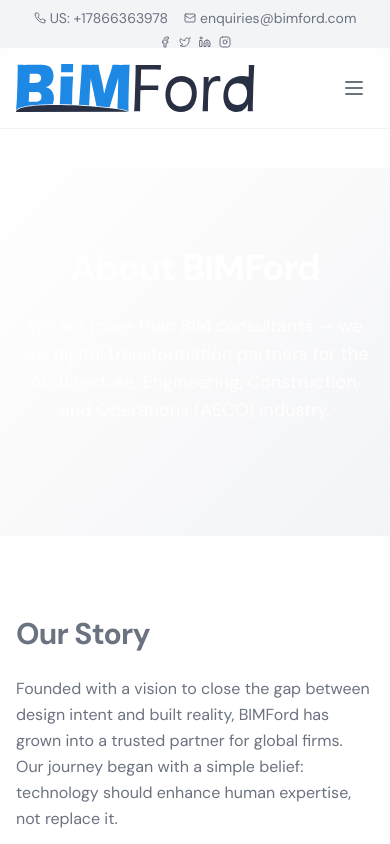
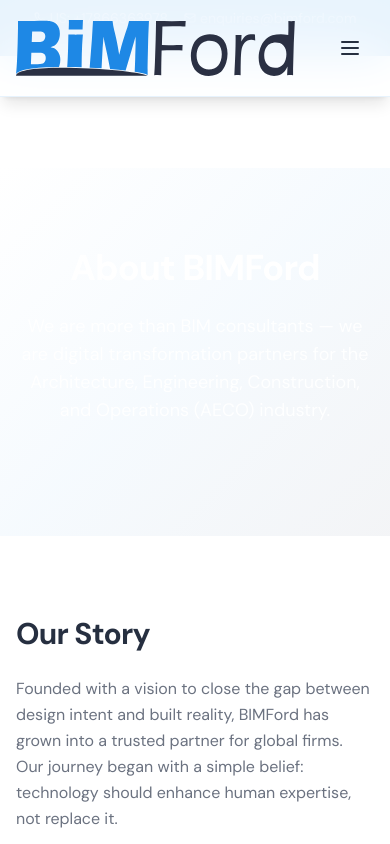
Before and after one commit to ahmadtechsdev/bimford-digital-evolution, a React (Vite) app: page /about in a window 390 px wide. Shown: the top 844 px of the page. Built offline with nearby package versions, Linux system fonts and the light colour scheme; the HTML template or start-up script is replaced by a standard one.

Commit message:
Refine UI with brand colors

```diff
--- a/package.json
+++ b/package.json
@@ -45,6 +45,7 @@
     "cmdk": "^1.1.1",
     "date-fns": "^3.6.0",
     "embla-carousel-react": "^8.6.0",
+    "framer-motion": "^12.23.22",
     "input-otp": "^1.4.2",
     "lucide-react": "^0.462.0",
     "next-themes": "^0.3.0",
--- a/src/components/layout/Header.tsx
+++ b/src/components/layout/Header.tsx
@@ -18,28 +18,28 @@ const Header = () => {
   const isActive = (path: string) => location.pathname === path;
 
   return (
-    <header className="fixed top-12 w-full bg-background/80 backdrop-blur-xl border-b border-border/50 z-50">
+    <header className="fixed top-0 w-full bg-background/90 backdrop-blur-xl border-b border-primary/10 z-50 shadow-lg">
       <div className="container mx-auto px-4 sm:px-6 lg:px-8">
-        <div className="flex justify-between items-center h-20">
+        <div className="flex justify-between items-center h-24">
           {/* Logo */}
-          <Link to="/" className="transition-transform hover:scale-105">
-            <img src={bimfordLogo} alt="BIMFord" className="h-12 w-auto" />
+          <Link to="/" className="transition-all duration-300 hover:scale-105 group">
+            <img src={bimfordLogo} alt="BIMFord" className="h-14 w-auto" />
           </Link>
 
           {/* Desktop Navigation */}
-          <nav className="hidden md:flex space-x-10">
+          <nav className="hidden md:flex space-x-12">
             {navigation.map((item) => (
               <Link
                 key={item.name}
                 to={item.href}
-                className={`text-sm font-semibold transition-all duration-200 relative group ${
+                className={`text-base font-bold transition-all duration-300 relative group underline-hover ${
                   isActive(item.href)
-                    ? 'text-foreground'
-                    : 'text-muted-foreground hover:text-foreground'
+                    ? 'text-primary'
+                    : 'text-foreground hover:text-primary'
                 }`}
               >
                 {item.name}
-                <span className={`absolute -bottom-2 left-0 h-0.5 bg-foreground transition-all duration-200 ${
+                <span className={`absolute -bottom-3 left-0 h-1 bg-primary rounded-full transition-all duration-300 ${
                   isActive(item.href) ? 'w-full' : 'w-0 group-hover:w-full'
                 }`}></span>
               </Link>
@@ -48,8 +48,8 @@ const Header = () => {
 
           {/* CTA Button */}
           <div className="hidden md:flex items-center space-x-4">
-            <Button variant="cta" size="sm" asChild>
-              <Link to="/contact">Get Started</Link>
+            <Button variant="default" size="default" asChild>
+              <Link to="/contact" className="font-bold">Get Started</Link>
             </Button>
           </div>
 
@@ -57,7 +57,7 @@ const Header = () => {
           <div className="md:hidden">
             <button
               onClick={() => setIsMenuOpen(!isMenuOpen)}
-              className="text-muted-foreground hover:text-foreground focus:outline-none transition-colors p-2 rounded-lg hover:bg-muted"
+              className="text-foreground hover:text-primary focus:outline-none transition-all duration-200 p-3 rounded-2xl hover:bg-primary/10"
             >
               {isMenuOpen ? <X className="h-6 w-6" /> : <Menu className="h-6 w-6" />}
             </button>
@@ -66,24 +66,24 @@ const Header = () => {
 
         {/* Mobile Navigation */}
         {isMenuOpen && (
-          <div className="md:hidden border-t border-border/50 bg-background/95 backdrop-blur-xl">
-            <div className="px-4 pt-4 pb-6 space-y-2">
+          <div className="md:hidden border-t border-primary/20 bg-background/95 backdrop-blur-xl rounded-b-3xl">
+            <div className="px-6 pt-6 pb-8 space-y-3">
               {navigation.map((item) => (
                 <Link
                   key={item.name}
                   to={item.href}
-                  className={`block px-4 py-3 rounded-xl text-base font-semibold transition-all ${
+                  className={`block px-6 py-4 rounded-2xl text-lg font-bold transition-all duration-200 ${
                     isActive(item.href)
-                      ? 'text-foreground bg-muted'
-                      : 'text-muted-foreground hover:text-foreground hover:bg-muted/50'
+                      ? 'text-primary bg-primary/10'
+                      : 'text-foreground hover:text-primary hover:bg-primary/5'
                   }`}
                   onClick={() => setIsMenuOpen(false)}
                 >
                   {item.name}
                 </Link>
               ))}
-              <div className="px-4 pt-4">
-                <Button variant="cta" size="sm" asChild className="w-full">
+              <div className="px-6 pt-6">
+                <Button variant="default" size="default" asChild className="w-full">
                   <Link to="/contact" onClick={() => setIsMenuOpen(false)}>
                     Get Started
                   </Link>
--- a/src/components/ui/button.tsx
+++ b/src/components/ui/button.tsx
@@ -5,27 +5,28 @@ import { cva, type VariantProps } from "class-variance-authority";
 import { cn } from "@/lib/utils";
 
 const buttonVariants = cva(
-  "inline-flex items-center justify-center gap-2 whitespace-nowrap rounded-xl text-sm font-medium transition-all duration-200 focus-visible:outline-none focus-visible:ring-2 focus-visible:ring-primary focus-visible:ring-offset-2 disabled:pointer-events-none disabled:opacity-50 [&_svg]:pointer-events-none [&_svg]:size-4 [&_svg]:shrink-0",
+  "inline-flex items-center justify-center gap-2 whitespace-nowrap rounded-2xl text-sm font-semibold transition-all duration-300 focus-visible:outline-none focus-visible:ring-2 focus-visible:ring-primary focus-visible:ring-offset-2 disabled:pointer-events-none disabled:opacity-50 [&_svg]:pointer-events-none [&_svg]:size-4 [&_svg]:shrink-0 relative overflow-hidden",
   {
     variants: {
       variant: {
-        default: "bg-foreground text-background hover:bg-foreground/90 shadow-sm hover:shadow-md",
+        default: "bg-primary text-primary-foreground hover:bg-primary/90 shadow-lg hover:shadow-brand hover:scale-[1.02] active:scale-[0.98]",
         destructive:
-          "bg-destructive text-destructive-foreground hover:bg-destructive/90 shadow-sm hover:shadow-md",
+          "bg-destructive text-destructive-foreground hover:bg-destructive/90 shadow-lg hover:shadow-xl hover:scale-[1.02] active:scale-[0.98]",
         outline:
-          "border border-border bg-background hover:bg-muted hover:text-foreground shadow-sm hover:shadow-md",
+          "border-2 border-primary bg-background text-primary hover:bg-primary hover:text-primary-foreground shadow-lg hover:shadow-brand hover:scale-[1.02] active:scale-[0.98]",
         secondary:
-          "bg-secondary text-secondary-foreground hover:bg-secondary/80 shadow-sm hover:shadow-md",
-        ghost: "hover:bg-muted hover:text-foreground",
-        link: "text-foreground hover:text-foreground/80 underline-offset-4 hover:underline",
-        hero: "bg-foreground text-background hover:bg-foreground/90 shadow-lg hover:shadow-xl hover:scale-105 active:scale-95",
-        cta: "bg-foreground text-background hover:bg-foreground/90 shadow-lg hover:shadow-xl hover:scale-105 active:scale-95",
+          "bg-secondary text-secondary-foreground hover:bg-secondary/80 shadow-md hover:shadow-lg hover:scale-[1.02] active:scale-[0.98]",
+        ghost: "hover:bg-primary/10 hover:text-primary transition-colors duration-200",
+        link: "text-primary hover:text-primary/80 underline-offset-4 hover:underline",
+        hero: "bg-gradient-primary text-primary-foreground hover:shadow-brand shadow-xl hover:scale-[1.05] active:scale-[0.95] font-bold",
+        cta: "bg-gradient-brand text-primary-foreground hover:shadow-brand shadow-xl hover:scale-[1.05] active:scale-[0.95] font-bold shimmer",
+        glass: "bg-background/80 backdrop-blur-md border border-primary/20 text-primary hover:bg-primary/10 shadow-lg hover:shadow-brand",
       },
       size: {
-        default: "h-11 px-6 py-2",
-        sm: "h-9 rounded-lg px-4",
-        lg: "h-14 rounded-xl px-8 text-base",
-        icon: "h-11 w-11",
+        default: "h-12 px-8 py-3",
+        sm: "h-10 rounded-xl px-6 text-sm",
+        lg: "h-16 rounded-2xl px-12 text-lg font-bold",
+        icon: "h-12 w-12",
       },
     },
     defaultVariants: {
--- a/src/components/ui/card.tsx
+++ b/src/components/ui/card.tsx
@@ -3,7 +3,7 @@ import * as React from "react";
 import { cn } from "@/lib/utils";
 
 const Card = React.forwardRef<HTMLDivElement, React.HTMLAttributes<HTMLDivElement>>(({ className, ...props }, ref) => (
-  <div ref={ref} className={cn("rounded-2xl border bg-card text-card-foreground shadow-sm hover:shadow-md transition-all duration-200", className)} {...props} />
+  <div ref={ref} className={cn("rounded-3xl border bg-gradient-card text-card-foreground shadow-lg hover:shadow-brand transition-all duration-300 hover:-translate-y-1 hover:scale-[1.02] relative overflow-hidden", className)} {...props} />
 ));
 Card.displayName = "Card";
 
--- a/src/index.css
+++ b/src/index.css
@@ -8,41 +8,54 @@ All colors MUST be HSL.
 
 @layer base {
   :root {
+    /* Brand Colors from Logo */
+    --brand-blue: 207 82% 51%;     /* #1E88E5 */
+    --brand-navy: 220 25% 20%;     /* #2A3043 */
+    --brand-blue-light: 207 82% 65%;
+    --brand-blue-dark: 207 82% 35%;
+
+    /* Light Theme */
     --background: 0 0% 100%;
-    --foreground: 220 8.9% 46.1%;
+    --foreground: 220 25% 20%;     /* Brand navy for text */
     --card: 0 0% 100%;
-    --card-foreground: 220 8.9% 46.1%;
+    --card-foreground: 220 25% 20%;
     --popover: 0 0% 100%;
-    --popover-foreground: 220 8.9% 46.1%;
-    --primary: 220 14.3% 95.9%;
-    --primary-foreground: 220 9% 46%;
-    --secondary: 220 14.3% 95.9%;
-    --secondary-foreground: 220 9% 46%;
-    --muted: 220 14.3% 95.9%;
-    --muted-foreground: 220 8.9% 46.1%;
-    --accent: 220 14.3% 95.9%;
-    --accent-foreground: 220 9% 46%;
+    --popover-foreground: 220 25% 20%;
+    --primary: 207 82% 51%;        /* Brand blue */
+    --primary-foreground: 0 0% 100%;
+    --primary-light: 207 82% 65%;
+    --primary-glow: 207 82% 80%;
+    --secondary: 220 15% 96%;
+    --secondary-foreground: 220 25% 20%;
+    --muted: 220 13% 95%;
+    --muted-foreground: 220 9% 46%;
+    --accent: 207 82% 96%;
+    --accent-foreground: 207 82% 15%;
     --destructive: 0 84.2% 60.2%;
     --destructive-foreground: 210 40% 98%;
     --border: 220 13% 91%;
     --input: 220 13% 91%;
-    --ring: 216 12% 84%;
+    --ring: 207 82% 51%;
 
-    /* Modern gradients */
-    --gradient-primary: linear-gradient(135deg, hsl(220 9% 46%) 0%, hsl(220 9% 20%) 100%);
-    --gradient-accent: linear-gradient(135deg, hsl(220 14.3% 95.9%) 0%, hsl(220 13% 91%) 100%);
-    --gradient-hero: linear-gradient(135deg, hsl(0 0% 100%) 0%, hsl(220 14.3% 95.9%) 100%);
+    /* Brand Gradients */
+    --gradient-primary: linear-gradient(135deg, hsl(207 82% 51%) 0%, hsl(207 82% 35%) 100%);
+    --gradient-brand: linear-gradient(135deg, hsl(207 82% 51%) 0%, hsl(220 25% 20%) 100%);
+    --gradient-accent: linear-gradient(135deg, hsl(220 15% 96%) 0%, hsl(220 13% 95%) 100%);
+    --gradient-hero: linear-gradient(135deg, hsl(0 0% 100%) 0%, hsl(207 82% 98%) 50%, hsl(220 15% 96%) 100%);
+    --gradient-card: linear-gradient(135deg, hsl(0 0% 100%) 0%, hsl(207 82% 99%) 100%);
 
-    /* Modern shadows */
-    --shadow-sm: 0 1px 2px 0 hsl(0 0% 0% / 0.05);
-    --shadow-md: 0 4px 6px -1px hsl(0 0% 0% / 0.1), 0 2px 4px -2px hsl(0 0% 0% / 0.1);
-    --shadow-lg: 0 10px 15px -3px hsl(0 0% 0% / 0.1), 0 4px 6px -4px hsl(0 0% 0% / 0.1);
-    --shadow-xl: 0 20px 25px -5px hsl(0 0% 0% / 0.1), 0 8px 10px -6px hsl(0 0% 0% / 0.1);
-    --shadow-glow: 0 0 0 1px hsl(220 13% 91%);
+    /* Premium Shadows */
+    --shadow-sm: 0 1px 2px 0 hsl(207 82% 51% / 0.05);
+    --shadow-md: 0 4px 6px -1px hsl(207 82% 51% / 0.1), 0 2px 4px -2px hsl(207 82% 51% / 0.05);
+    --shadow-lg: 0 10px 15px -3px hsl(207 82% 51% / 0.1), 0 4px 6px -4px hsl(207 82% 51% / 0.05);
+    --shadow-xl: 0 20px 25px -5px hsl(207 82% 51% / 0.1), 0 8px 10px -6px hsl(207 82% 51% / 0.05);
+    --shadow-glow: 0 0 20px hsl(207 82% 51% / 0.15);
+    --shadow-brand: 0 10px 30px -10px hsl(207 82% 51% / 0.3);
 
-    /* Transitions */
-    --transition-smooth: all 0.2s cubic-bezier(0.4, 0, 0.2, 1);
-    --transition-bounce: all 0.3s cubic-bezier(0.68, -0.55, 0.265, 1.55);
+    /* Smooth Transitions */
+    --transition-smooth: all 0.3s cubic-bezier(0.4, 0, 0.2, 1);
+    --transition-spring: all 0.5s cubic-bezier(0.175, 0.885, 0.32, 1.275);
+    --transition-bounce: all 0.6s cubic-bezier(0.68, -0.55, 0.265, 1.55);
 
     --radius: 12px;
 
@@ -64,35 +77,43 @@ All colors MUST be HSL.
   }
 
   .dark {
-    --background: 224 71.4% 4.1%;
-    --foreground: 210 20% 98%;
-    --card: 224 71.4% 4.1%;
-    --card-foreground: 210 20% 98%;
-    --popover: 224 71.4% 4.1%;
-    --popover-foreground: 210 20% 98%;
-    --primary: 210 20% 98%;
-    --primary-foreground: 220.9 39.3% 11%;
-    --secondary: 215 27.9% 16.9%;
-    --secondary-foreground: 210 20% 98%;
-    --muted: 215 27.9% 16.9%;
-    --muted-foreground: 217.9 10.6% 64.9%;
-    --accent: 215 27.9% 16.9%;
-    --accent-foreground: 210 20% 98%;
+    /* Dark Theme with Brand Colors */
+    --background: 220 25% 8%;      /* Dark navy base */
+    --foreground: 0 0% 98%;
+    --card: 220 25% 10%;
+    --card-foreground: 0 0% 98%;
+    --popover: 220 25% 10%;
+    --popover-foreground: 0 0% 98%;
+    --primary: 207 82% 55%;        /* Slightly brighter brand blue for dark mode */
+    --primary-foreground: 220 25% 8%;
+    --primary-light: 207 82% 70%;
+    --primary-glow: 207 82% 85%;
+    --secondary: 220 25% 15%;
+    --secondary-foreground: 0 0% 98%;
+    --muted: 220 25% 12%;
+    --muted-foreground: 220 9% 65%;
+    --accent: 207 82% 15%;
+    --accent-foreground: 207 82% 90%;
     --destructive: 0 62.8% 30.6%;
-    --destructive-foreground: 210 20% 98%;
-    --border: 215 27.9% 16.9%;
-    --input: 215 27.9% 16.9%;
-    --ring: 216 12% 84%;
+    --destructive-foreground: 210 40% 98%;
+    --border: 220 25% 15%;
+    --input: 220 25% 15%;
+    --ring: 207 82% 55%;
 
-    --gradient-primary: linear-gradient(135deg, hsl(210 20% 98%) 0%, hsl(217.9 10.6% 64.9%) 100%);
-    --gradient-accent: linear-gradient(135deg, hsl(215 27.9% 16.9%) 0%, hsl(224 71.4% 4.1%) 100%);
-    --gradient-hero: linear-gradient(135deg, hsl(224 71.4% 4.1%) 0%, hsl(215 27.9% 16.9%) 100%);
+    /* Dark Brand Gradients */
+    --gradient-primary: linear-gradient(135deg, hsl(207 82% 55%) 0%, hsl(207 82% 35%) 100%);
+    --gradient-brand: linear-gradient(135deg, hsl(207 82% 55%) 0%, hsl(220 25% 15%) 100%);
+    --gradient-accent: linear-gradient(135deg, hsl(220 25% 12%) 0%, hsl(220 25% 8%) 100%);
+    --gradient-hero: linear-gradient(135deg, hsl(220 25% 8%) 0%, hsl(220 25% 12%) 50%, hsl(207 82% 10%) 100%);
+    --gradient-card: linear-gradient(135deg, hsl(220 25% 10%) 0%, hsl(220 25% 12%) 100%);
 
+    /* Dark Premium Shadows */
     --shadow-sm: 0 1px 2px 0 hsl(0 0% 0% / 0.3);
-    --shadow-md: 0 4px 6px -1px hsl(0 0% 0% / 0.3), 0 2px 4px -2px hsl(0 0% 0% / 0.3);
-    --shadow-lg: 0 10px 15px -3px hsl(0 0% 0% / 0.3), 0 4px 6px -4px hsl(0 0% 0% / 0.3);
-    --shadow-xl: 0 20px 25px -5px hsl(0 0% 0% / 0.3), 0 8px 10px -6px hsl(0 0% 0% / 0.3);
-    --shadow-glow: 0 0 0 1px hsl(215 27.9% 16.9%);
+    --shadow-md: 0 4px 6px -1px hsl(0 0% 0% / 0.4), 0 2px 4px -2px hsl(0 0% 0% / 0.3);
+    --shadow-lg: 0 10px 15px -3px hsl(0 0% 0% / 0.4), 0 4px 6px -4px hsl(0 0% 0% / 0.3);
+    --shadow-xl: 0 20px 25px -5px hsl(0 0% 0% / 0.5), 0 8px 10px -6px hsl(0 0% 0% / 0.4);
+    --shadow-glow: 0 0 20px hsl(207 82% 55% / 0.25);
+    --shadow-brand: 0 10px 30px -10px hsl(207 82% 55% / 0.4);
     --sidebar-background: 240 5.9% 10%;
     --sidebar-foreground: 240 4.8% 95.9%;
     --sidebar-primary: 224.3 76.3% 48%;
@@ -137,28 +158,66 @@ All colors MUST be HSL.
 }
 
 @layer components {
-  /* Modern button animations */
+  /* Premium Button Animations */
   .btn-hover {
-    @apply transition-all duration-200 ease-out hover:scale-105 hover:shadow-lg active:scale-95;
+    @apply transition-all duration-300 ease-out hover:scale-[1.02] hover:shadow-brand active:scale-[0.98];
   }
 
-  /* Modern card hover effects */
+  /* Premium Card Effects */
   .card-hover {
-    @apply transition-all duration-200 ease-out hover:shadow-lg hover:-translate-y-1;
+    @apply transition-all duration-300 ease-out hover:shadow-brand hover:-translate-y-2 hover:bg-gradient-card;
   }
 
-  /* Modern glass effect */
+  /* Modern Glass Effect */
   .glass {
-    @apply bg-white/80 backdrop-blur-sm border border-white/20;
+    @apply bg-background/80 backdrop-blur-md border border-border/50 shadow-lg;
   }
 
-  /* Modern gradient text */
+  /* Brand Gradient Text */
   .gradient-text {
-    @apply bg-gradient-to-r from-foreground to-muted-foreground bg-clip-text text-transparent;
+    @apply bg-gradient-primary bg-clip-text text-transparent font-semibold;
   }
 
-  /* Modern focus styles */
+  /* Brand Gradient Background */
+  .gradient-bg {
+    @apply bg-gradient-brand;
+  }
+
+  /* Premium Focus Styles */
   .focus-modern {
-    @apply focus:outline-none focus:ring-2 focus:ring-primary focus:ring-offset-2 focus:ring-offset-background;
+    @apply focus:outline-none focus:ring-2 focus:ring-primary focus:ring-offset-2 focus:ring-offset-background transition-all duration-200;
+  }
+
+  /* Floating Animation */
+  .float {
+    @apply animate-pulse hover:animate-none;
+  }
+
+  /* Shimmer Effect */
+  .shimmer {
+    @apply relative overflow-hidden;
+  }
+
+  .shimmer::before {
+    @apply content-[''] absolute top-0 left-[-100%] w-full h-full bg-gradient-to-r from-transparent via-primary/10 to-transparent;
+    animation: shimmer 2s infinite;
+  }
+
+  /* Interactive Underline */
+  .underline-hover {
+    @apply relative;
+  }
+
+  .underline-hover::after {
+    @apply content-[''] absolute bottom-0 left-0 w-0 h-0.5 bg-primary transition-all duration-300;
+  }
+
+  .underline-hover:hover::after {
+    @apply w-full;
   }
 }
+
+@keyframes shimmer {
+  0% { transform: translateX(-100%); }
+  100% { transform: translateX(100%); }
+}
--- a/tailwind.config.ts
+++ b/tailwind.config.ts
@@ -67,11 +67,15 @@ export default {
       },
       backgroundImage: {
         'gradient-primary': 'var(--gradient-primary)',
+        'gradient-brand': 'var(--gradient-brand)',
         'gradient-hero': 'var(--gradient-hero)',
+        'gradient-accent': 'var(--gradient-accent)',
+        'gradient-card': 'var(--gradient-card)',
       },
       boxShadow: {
         'elegant': 'var(--shadow-elegant)',
         'glow': 'var(--shadow-glow)',
+        'brand': 'var(--shadow-brand)',
       },
       transitionTimingFunction: {
         'smooth': 'var(--transition-smooth)',
```
Also changed, not shown: src/components/sections/Hero.tsx (+29 -21 lines), src/components/sections/HighlightsSection.tsx (+28 -17 lines), src/components/sections/TrustIndicators.tsx (+21 -12 lines), 1 other file (tests, documents, lock files or other folders).
